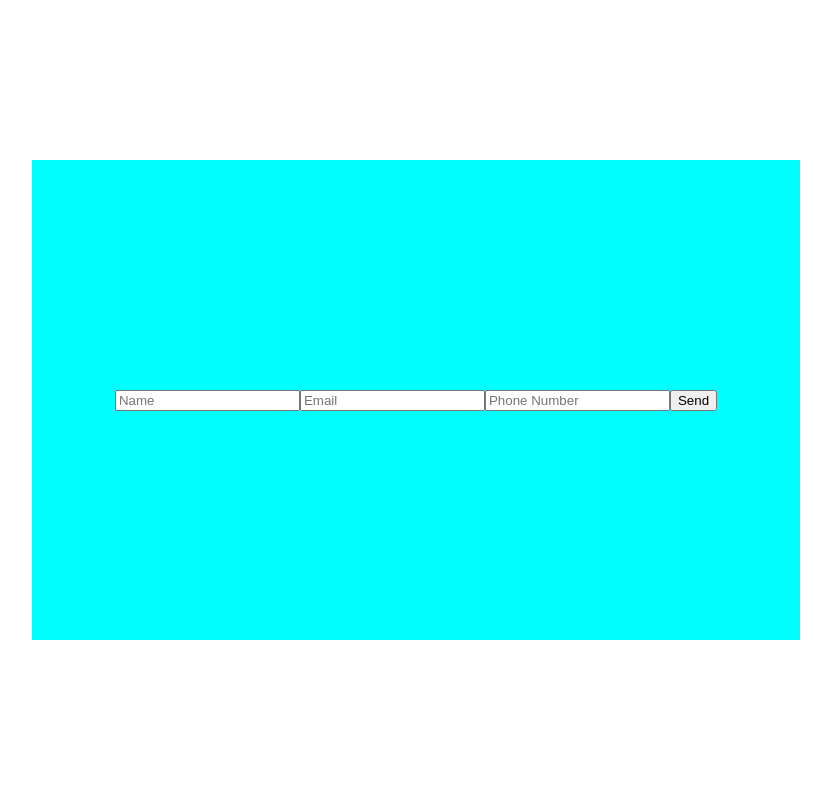
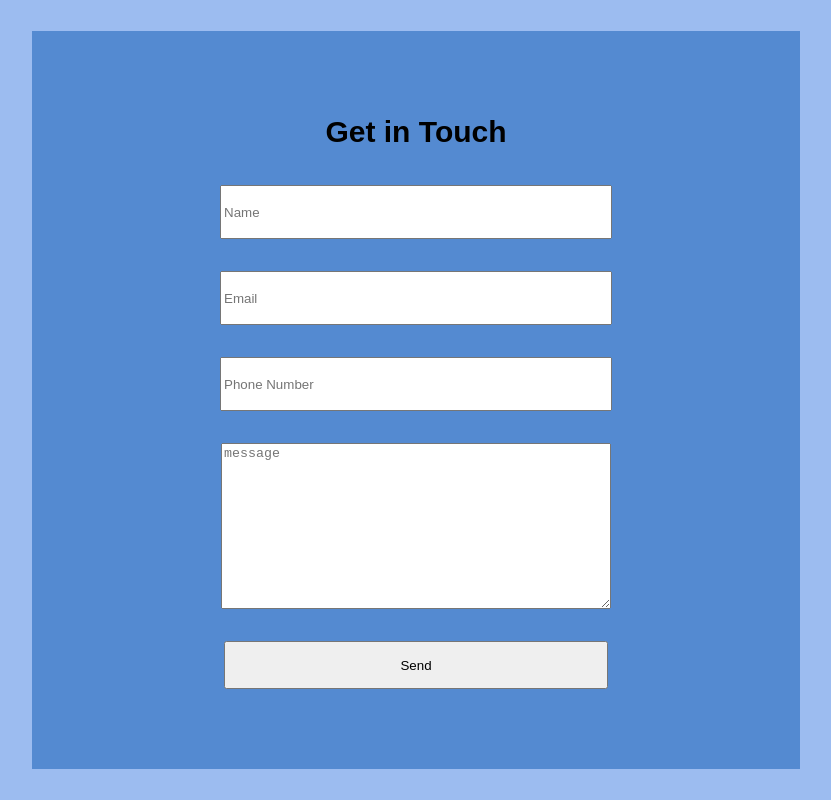
Before and after one commit to RS9029/EmailTester, a website: page index.html in a window 1280 px wide. Shown: the whole page, without its empty margins (224-1055 px from the left). Drawn offline with Linux system fonts and the light colour scheme.

Commit message:
styled contact for a bit

```diff
--- a/app.js
+++ b/app.js
@@ -32,6 +32,7 @@ app.post('/',urlencodedParser,(req,res)=>{
             <li>Name: ${req.body.name}</li>
             <li>Email: ${req.body.email}</li>
             <li>Phone Number: ${req.body.phoneNumber}</li>
+            <li>Message: ${req.body.message}</li>
         </ul>
     `;
 
@@ -62,9 +63,10 @@ app.post('/',urlencodedParser,(req,res)=>{
             return(console.log(error));
         }
         console.log(`Message was sent: ${info.messageId}`);
+        res.redirect('/sent');
     })
 
-    res.redirect('/sent');
+
 })
 
 app.listen(process.env.PORT||5000, ()=>{
--- a/index.html
+++ b/index.html
@@ -7,10 +7,12 @@
     <link rel="stylesheet" href="css/style.css">
 </head>
 <body>
-    <form action="/" method="POST">
+    <form id="conatct-form" action="/" method="POST">
+        <h1 class="subhead">Get in Touch</h1>
         <input type="text" name="name" id="name" placeholder="Name" required>
         <input type="email" name="email" id="email" placeholder="Email" required>
         <input type="number" name="phoneNumber" id="phone-number" placeholder="Phone Number" required>
+        <textarea name="message" id="message-box" placeholder="message"></textarea>
         <button type="submit">Send</button>
     </form>
 </body>
--- a/public/css/style.css
+++ b/public/css/style.css
@@ -6,13 +6,33 @@ body{
     display: flex;
     justify-content: center;
     align-items: center;
+    background-color: rgb(156, 188, 240);
 }
 
 form{
     width: 60%;
-    height: 60%;
-    background-color: aqua;
+    height: auto;
+    padding: 4rem 0rem;
+    background-color: rgb(84, 138, 209);
     display: flex;
+    flex-direction: column;
     justify-content: center;
     align-items: center;
 }
+
+input,textarea,button{
+    width: 50%;
+    margin: 1rem 0rem;
+}
+
+input, button{
+    height: 3rem;
+}
+
+textarea{
+    height: 10rem;
+}
+
+.subhead{
+    font: bold 30px sans-serif;
+}
```
